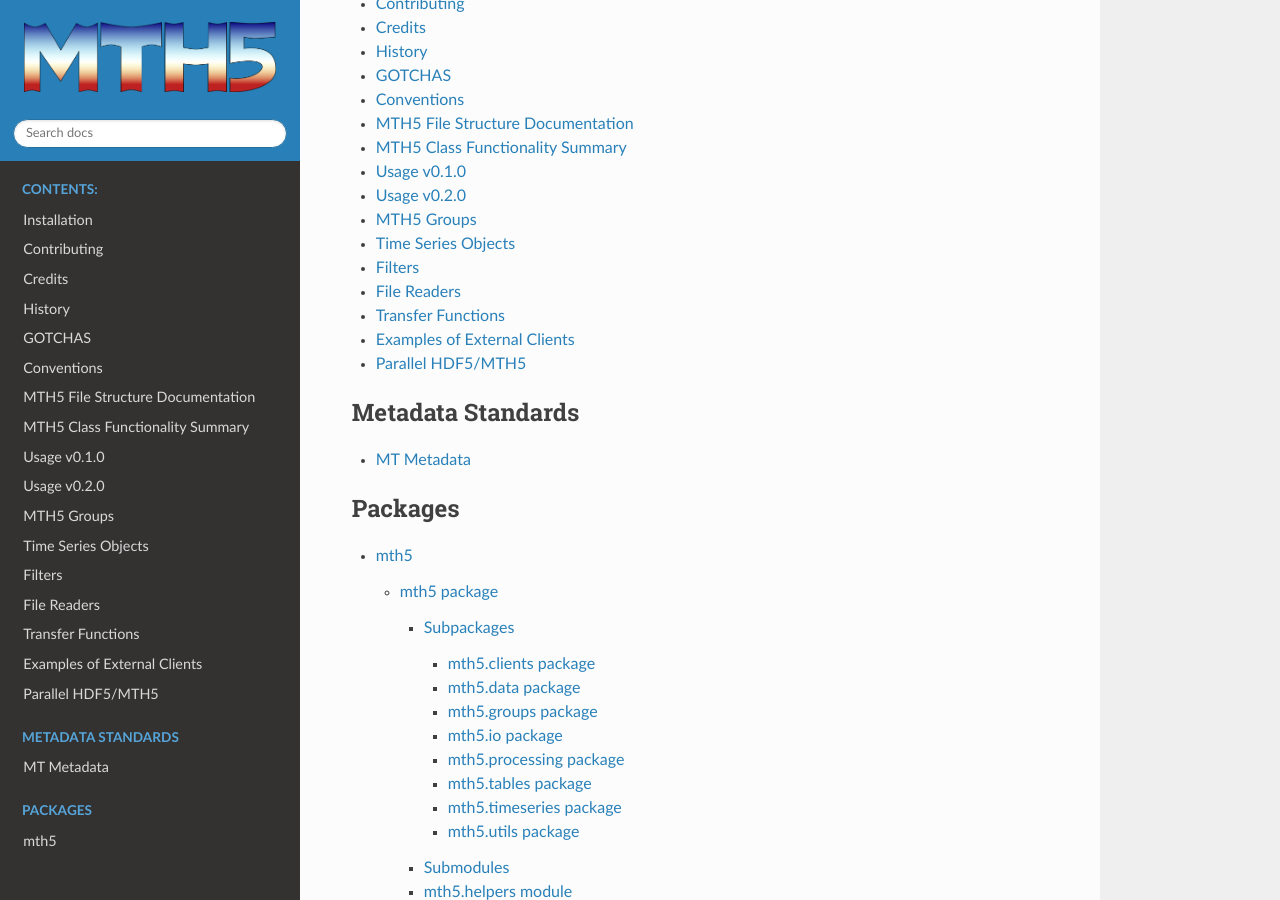
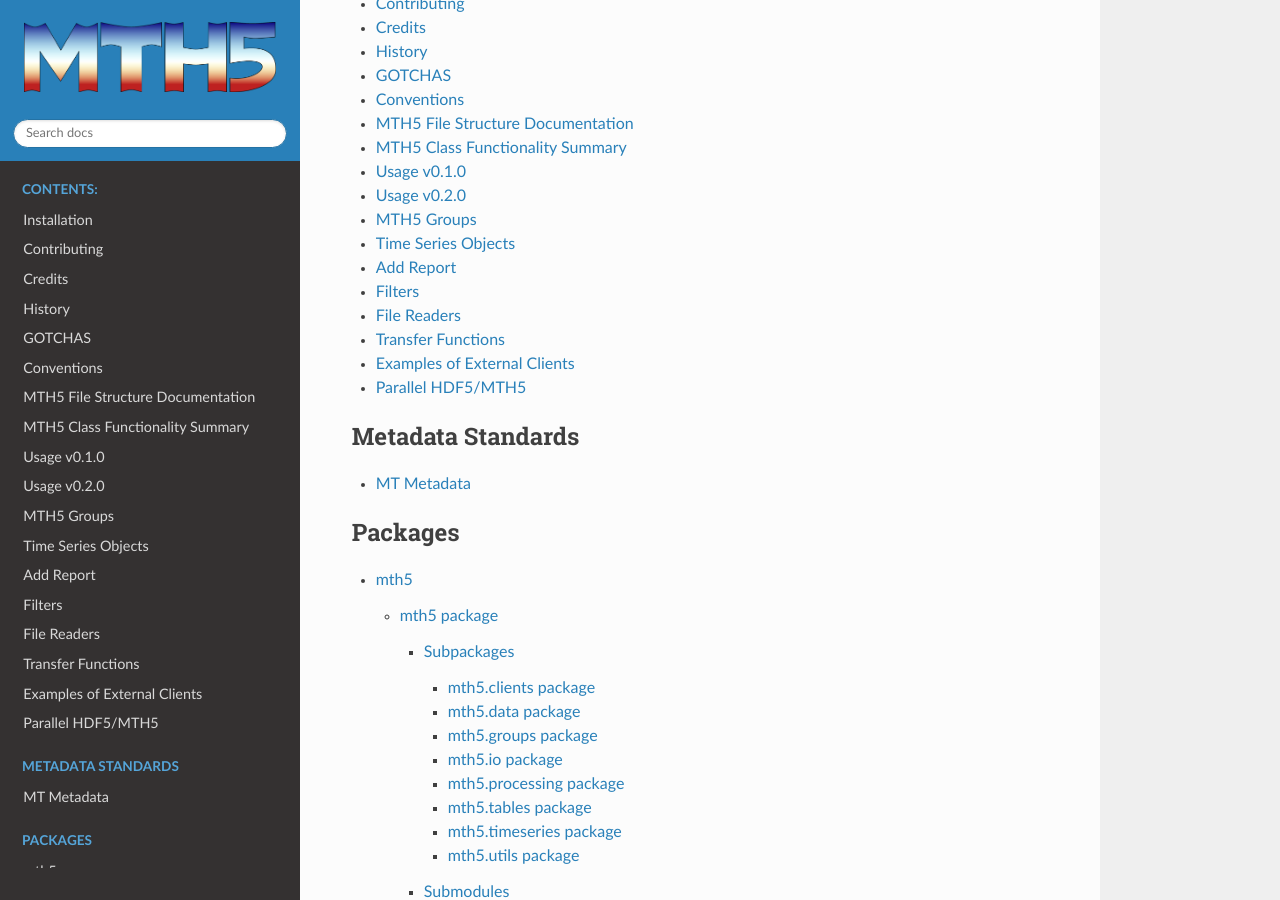
Before and after one commit to kujaku11/mth5, a Sphinx documentation site: the page built from docs/index.rst, in a window 1280 px wide and 900 px high, scrolled down 6081 px. Built offline with Sphinx 7.4.7 and the Read the Docs theme 3.1.0, drawn with Linux system fonts in a browser that asks for light colours; formulas are drawn with MathJax 3; pages that are not in the unit, such as notebooks, are missing from menus; the version number is read from the project's files by our own code.

Commit message:
Update index.rst

```diff
--- a/docs/index.rst
+++ b/docs/index.rst
@@ -25,6 +25,7 @@
     source/usage_v2
     source/structure
     source/ts
+    examples/notebooks/add_report.ipynb
     examples/notebooks/filters_example.ipynb
     examples/notebooks/remove_instrument_response_example.ipynb
     source/file_readers
```
